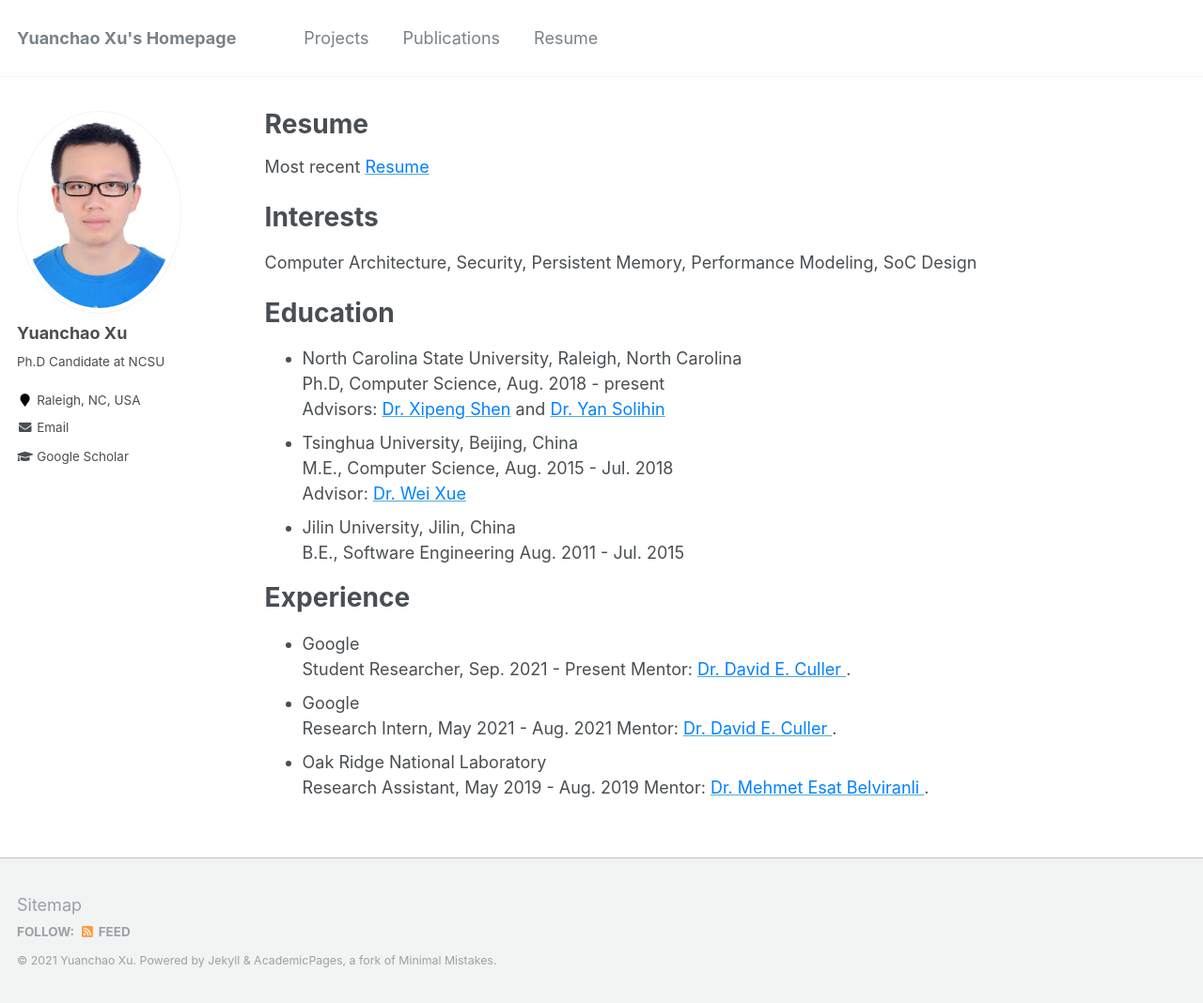
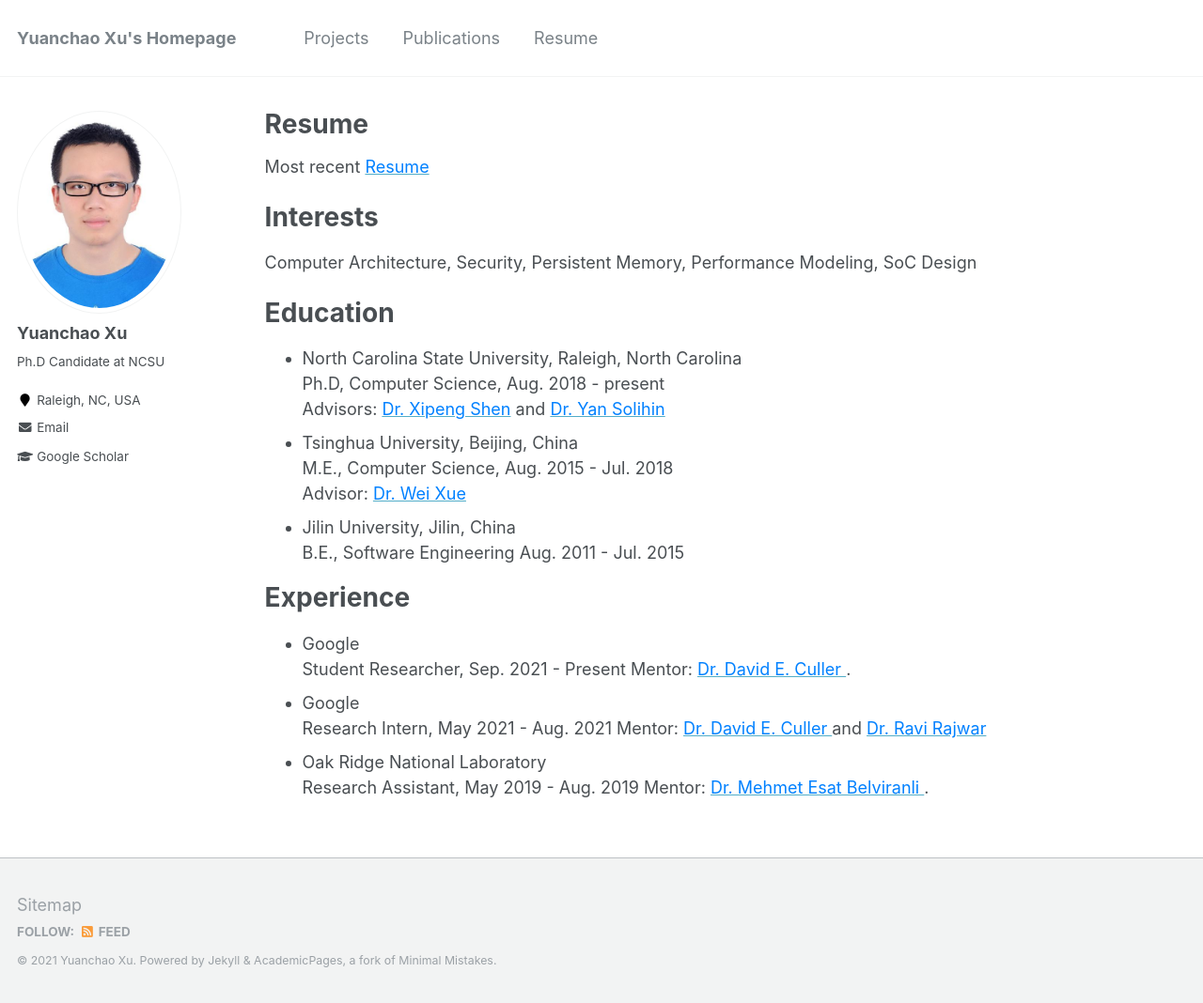
Before and after one commit to yuanchaoxu6/yuanchaoxu6.github.io, a Jekyll site: the page built from _pages/cv.md, in a window 1280 px wide and 1068 px high. Shown: the whole window at 94% size. Built offline with Jekyll 4.4.1, drawn with Linux system fonts in a browser that asks for light colours.

Commit message:
Update cv.md

```diff
--- a/_pages/cv.md
+++ b/_pages/cv.md
@@ -32,7 +32,7 @@ Experience
   Mentor: [<font color="#0081ff">Dr. David E. Culler </font>](http://people.eecs.berkeley.edu/~culler/).
 * Google <br>
   Research Intern, May 2021 - Aug. 2021
-  Mentor: [<font color="#0081ff">Dr. David E. Culler </font>](http://people.eecs.berkeley.edu/~culler/).
+  Mentor: [<font color="#0081ff">Dr. David E. Culler </font>](http://people.eecs.berkeley.edu/~culler/) and [<font color="#0081ff">Dr. Ravi Rajwar </font>](http://pages.cs.wisc.edu/~rajwar/)
 * Oak Ridge National Laboratory <br>
   Research Assistant, May 2019 - Aug. 2019
   Mentor: [<font color="#0081ff">Dr. Mehmet Esat Belviranli </font>](https://mehmet.belviranli.com/).
```
